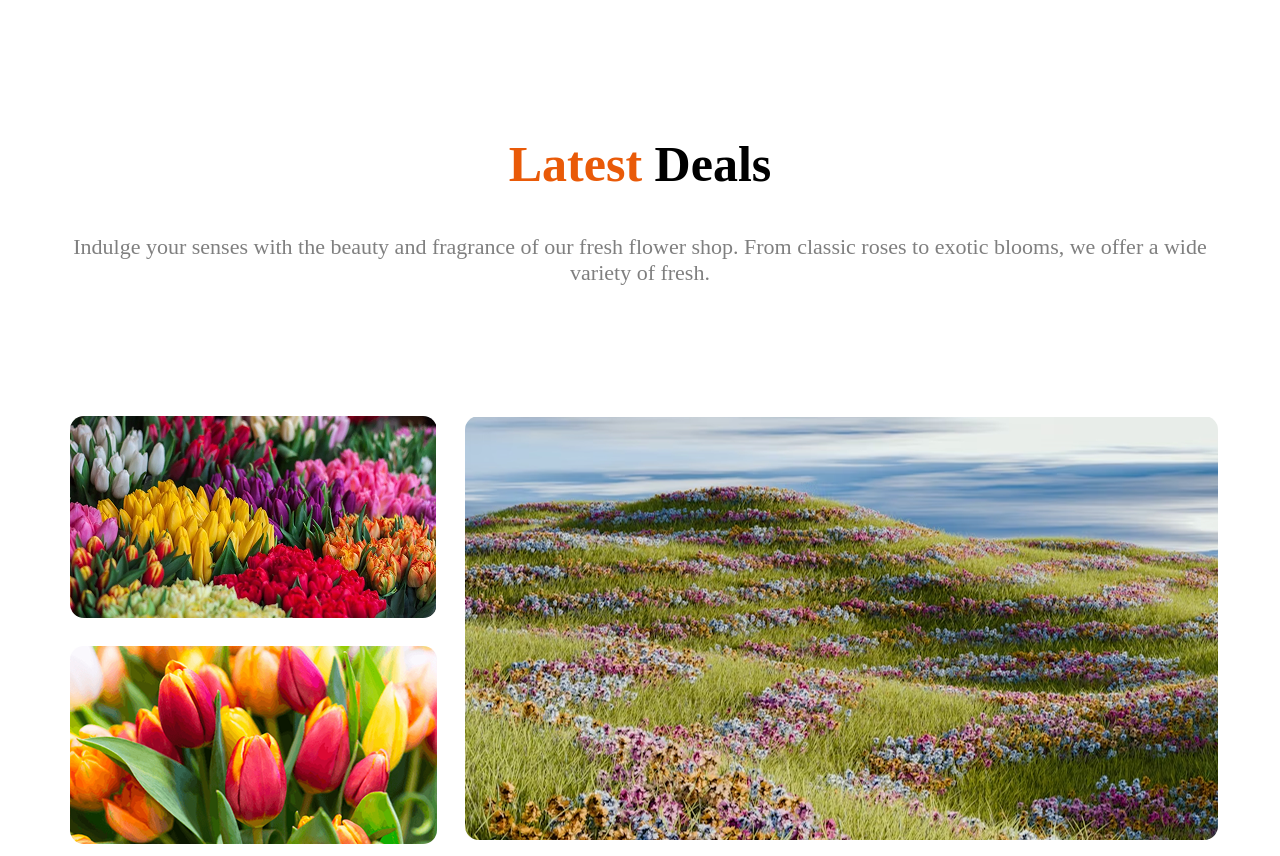
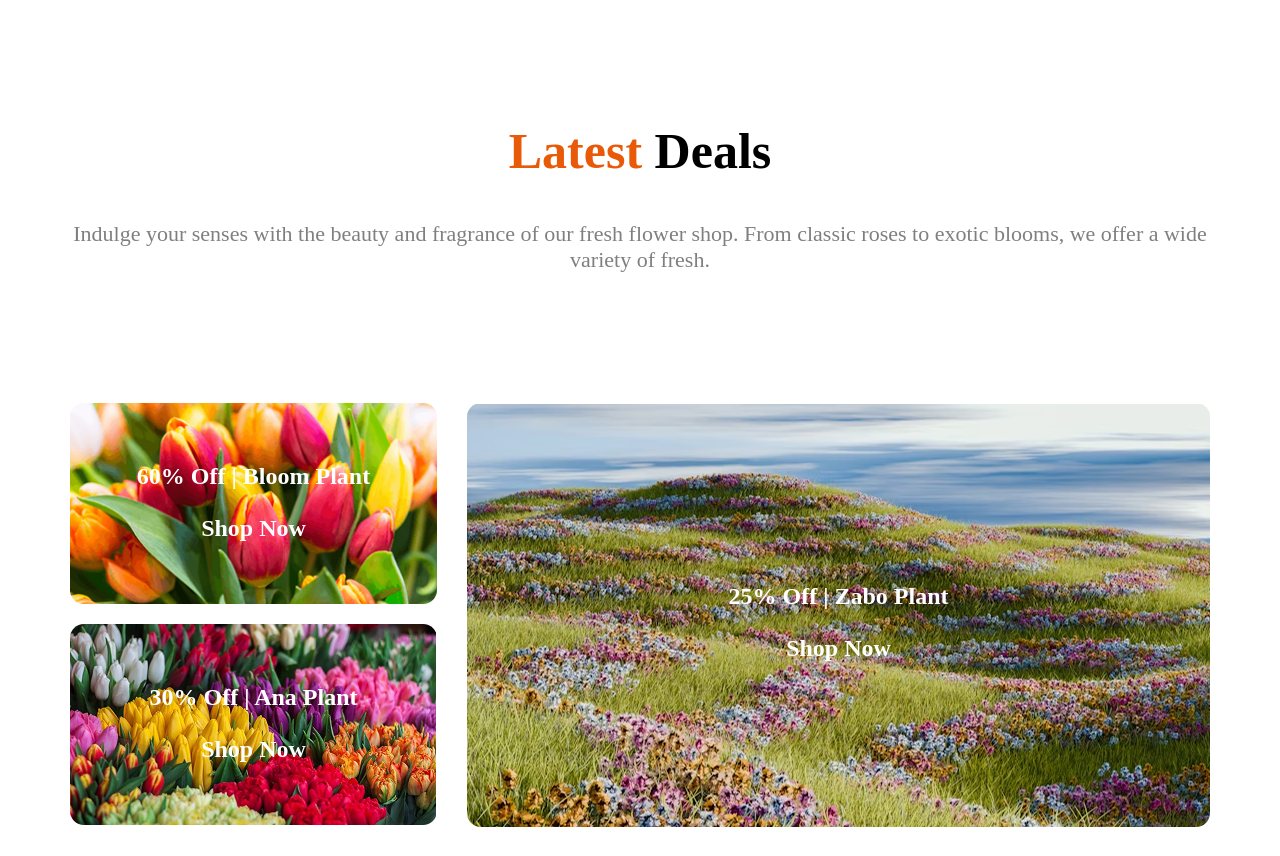
Before and after one commit to mdraselhosen345/assainment-2-repo, a plain HTML site: page index.html in a window 1280 px wide. Shown: the part 2692-3548 px from the top of the page. After the commit the page ends 3527 px from the top, so only its background shows below. Drawn offline with Linux system fonts and the light colour scheme.

Commit message:
added the index.html

```diff
--- a/index.html
+++ b/index.html
@@ -118,16 +118,26 @@
                    <h1 class="Deals-title"><span class="FLOWERS">Latest</span>  Deals</h1>
                    <p class="hero-pragarph">Indulge your senses with the beauty and fragrance of our fresh flower shop. From classic roses to exotic blooms, we offer a wide variety of fresh.</p>
             </div>
-            <div class="Deals-content">
-                <div class="column-photo">
-                   <img class="deal-bloom" src="./assets/deal-bloom.png" alt="">
-                    <img class="deal-ana" src="./assets/deal-ana.png" alt="">
+            <div class="Deal-content">
+
+               <div class="Deals-content">
+                <div class="column-photo1">
+                  <h1 class="zabo-plant">60% Off | Bloom Plant</h1>
+                  <h2 class="shop-now">Shop Now</h2>
+
                 </div>
+                <div class="column-photo2">
+                  <h1 class="zabo-plant">30% Off | Ana  Plant</h1>
+                  <h2 class="shop-now">Shop Now</h2>
+                </div>
+               </div>
                 <div class="row-photo">
-                     <img class="deal-zabo" src="./assets/deal-zabo.png" alt="">
+                       <h1 class="zabo-plant1">25% Off | Zabo Plant</h1>
+                       <h2 class="shop-now1">Shop Now</h2>
                 </div>
+            </div>
 
-            </div>
+
 
           </section>
     </main>
--- a/style.css
+++ b/style.css
@@ -130,6 +130,7 @@
 }
 
 /* plants section start */
+
 .plants-container{
     display: flex;
     margin-top: 210px;
@@ -161,36 +162,69 @@
 }
 
 /* Deals section start */
-.Deals-container{
-    margin-top: 133px;
+.Deals-header{
+    margin-top: 120px;
+    text-align: center;
 
-}
-.Deals-header{
-    text-align: center;
 }
 .Deals-title{
     font-size: 50px;
+    color: #000000;
     font-weight: bold;
-    color:#000000;
-}
-.Deals-content{
-    margin-top: 120px;
-    display: flex;
-    gap: 28px;
 
 }
+.Deal-content{
+    margin-top: 100px;
+    display: flex;
+    gap: 30px;
+}
+
 .row-photo{
+   margin-top: 20px;
+    height: 424px;
+    width: 753px;
    border-radius: 14px;
+   background-image: url(./assets/deal-zabo.png);
+   background-size: cover;
 }
-.deal-bloom{
+.column-photo1{
+     height: 201px;
+     width: 367px;
      border-radius: 14px;
+     background-image: url(./assets/deal-ana.png);
+     background-size: cover;
+
+
 }
-.deal-ana{
+.column-photo2{
+     height: 201px;
+     width: 367px;
     border-radius: 14px;
-    margin-top: 24px;
+    background-image: url(./assets/deal-bloom.png);
+    background-size: cover;
+
 }
-.deal-zabo{
-    border-radius: 14px;
+.zabo-plant{
+    text-align: center;
+    padding-top: 60px;
+    color:white;
+
+}
+.shop-now{
+    text-align: center;
+    padding: 5px;
+    color:white;
+
+}
+.zabo-plant1{
+    text-align: center;
+    padding-top: 160px;
+    color:white;
+}
+.shop-now1{
+    text-align: center;
+    padding: 5px;
+    color:white;
 
 }
 
@@ -249,6 +283,25 @@
         margin-left: 20px;
 
     }
+    .Deal-content{
+         display: grid;
+         grid-template-columns: repeat(1, 1fr);
+    }
+    .row-photo{
+        height: 201px;
+        width: 367px;
+
+    }
+    .zabo-plant1,
+    .shop-now1{
+        text-align: center;
+        position: relative;
+        bottom: 80px;
+
+    }
+
+
+
 }
 
 
```
